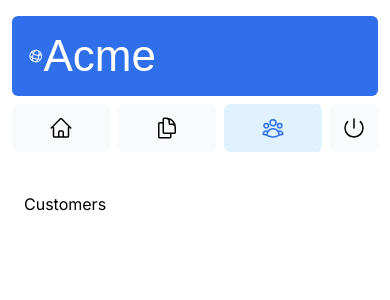
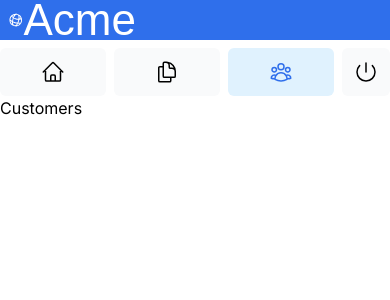
Before and after one commit to deep-vinci/next-guide, a Next.js app in the folder 02-app-router/nextjs-dashboard/: page /dashboard/customers in a window 390 px wide. Shown: the top 300 px of the page. Built offline with nearby package versions, Linux system fonts and the light colour scheme; a web font is replaced by a local one.

Commit message:
chore: remove the huge unnecessary padding

```diff
--- a/02-app-router/nextjs-dashboard/app/dashboard/layout.tsx
+++ b/02-app-router/nextjs-dashboard/app/dashboard/layout.tsx
@@ -7,7 +7,7 @@ export default function Layout({ children }: { children: React.ReactNode }) {
             <div className="w-full flex-none md:w-64">
                 <SideNav />
             </div>
-            <div className="flex-grow p-6 md:overflow-y-auto md:p-12">
+            <div className="flex-grow p-0 md:overflow-y-auto md:p-12">
                 {children}
             </div>
         </div>
--- a/02-app-router/nextjs-dashboard/app/ui/dashboard/sidenav.tsx
+++ b/02-app-router/nextjs-dashboard/app/ui/dashboard/sidenav.tsx
@@ -1,16 +1,16 @@
-import Link from 'next/link';
-import NavLinks from '@/app/ui/dashboard/nav-links';
-import AcmeLogo from '@/app/ui/acme-logo';
-import { PowerIcon } from '@heroicons/react/24/outline';
+import Link from "next/link";
+import NavLinks from "@/app/ui/dashboard/nav-links";
+import AcmeLogo from "@/app/ui/acme-logo";
+import { PowerIcon } from "@heroicons/react/24/outline";
 
 export default function SideNav() {
     return (
-    <div className="flex h-full flex-col px-3 py-4 md:px-2">
+        <div className="flex h-full flex-col md:px">
             <Link
-        className="mb-2 flex h-20 items-end justify-start rounded-md bg-blue-600 p-4 md:h-40"
+                className="mb-2 flex h-10 items-end justify-start  bg-blue-600 p-2 md:h-20 flex items-center "
                 href="/"
             >
-        <div className="w-32 text-white md:w-40">
+                <div className="w-32 text-white md:w-40 ">
                     <AcmeLogo />
                 </div>
             </Link>
```
Lines whose indentation alone changed are shown as unchanged.
